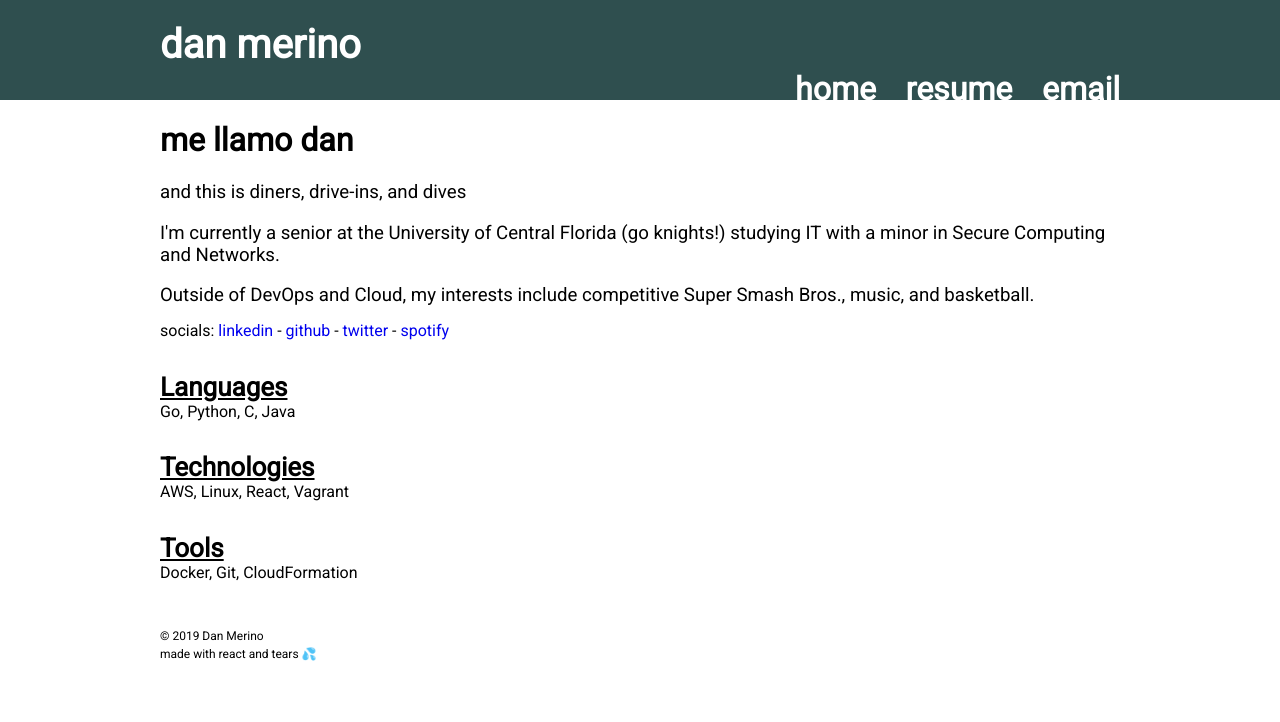
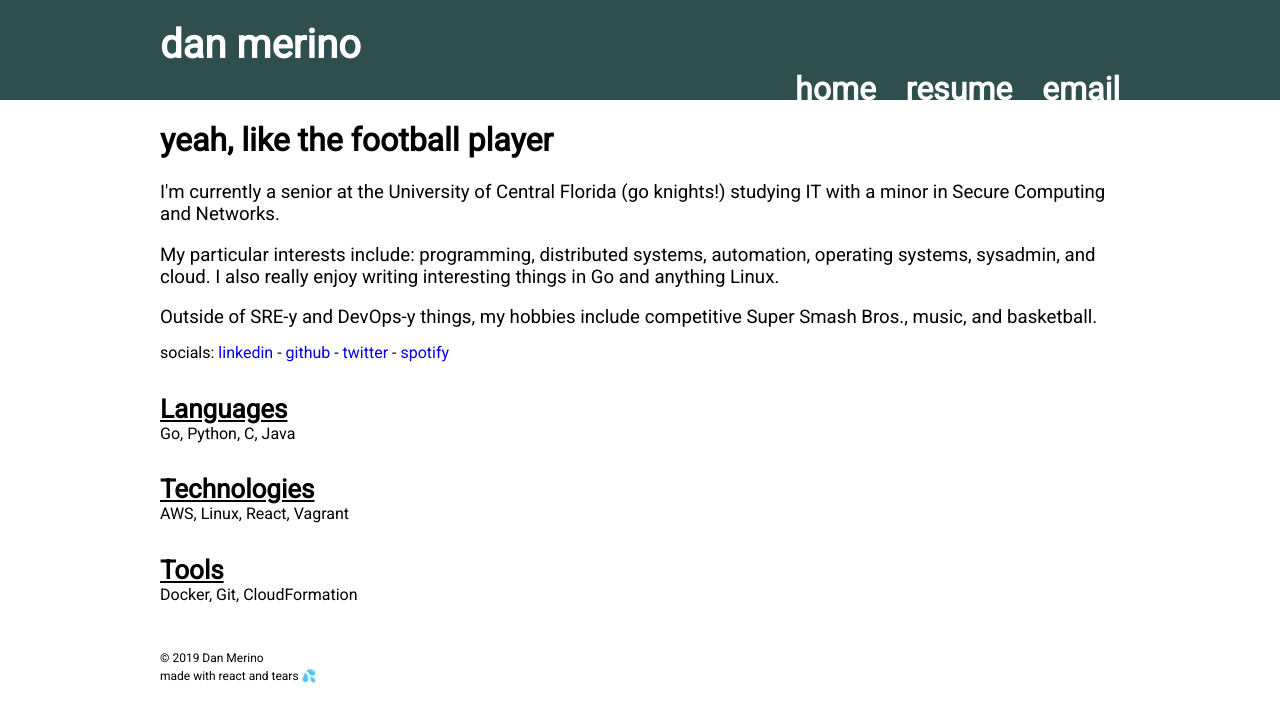
Before and after one commit to ETS-ReactNative4/danmer.info, a React (Create React App) app: page / in a window 1280 px wide. Shown: the top 722 px of the page. Built offline with nearby package versions, Linux system fonts and the light colour scheme.

Commit message:
Update description. About time.

```diff
--- a/src/App.js
+++ b/src/App.js
@@ -43,11 +43,14 @@ class App extends Component {
         {/* Content */}
         <div className="App-content">
 
-          <h1>me llamo dan</h1>
-          <p>and this is diners, drive-ins, and dives</p>
+          <h1>yeah, like the football player</h1>
 
-          <p>I'm currently a senior at the University of Central Florida (go knights!) studying IT with a minor in Secure Computing and Networks.</p>
-          <p>Outside of DevOps and Cloud, my interests include competitive Super Smash Bros., music, and basketball.</p>
+          <p>I'm currently a senior at the University of Central Florida (go knights!) studying IT with a minor in Secure Computing and Networks. </p>
+          <p>
+            My particular interests include: programming, distributed systems, automation, operating systems, sysadmin, and cloud.
+            I also really enjoy writing interesting things in Go and anything Linux.
+          </p>
+          <p>Outside of SRE-y and DevOps-y things, my hobbies include competitive Super Smash Bros., music, and basketball.</p>
 
           <span>socials: </span>
 
```
